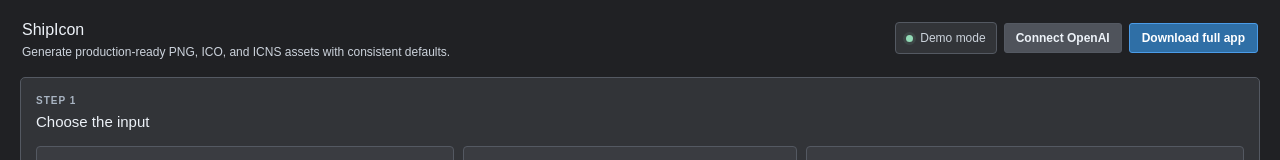
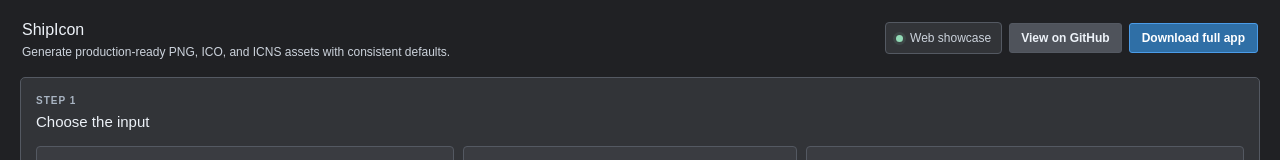
Before and after one commit to hydroLB/shipicon-showcase, a Next.js app: page / in a window 1280 px wide. Shown: the top 160 px of the page. Built offline with nearby package versions, Linux system fonts and the light colour scheme.

Commit message:
Remove OpenAI connection and add GitHub link

```diff
--- a/app/connect/page.tsx
+++ /dev/null
@@ -1,25 +0,0 @@
-import Link from 'next/link';
-
-export default function ConnectPage() {
-  return (
-    <main className="connect-shell">
-      <section className="connect-card" aria-labelledby="connect-title">
-        <span className="eyebrow">OpenAI connection</span>
-        <h1 id="connect-title">Connect in the full app</h1>
-        <p>
-          The web showcase stays in demo mode. Download ShipIcon to connect OpenAI and use your own projects.
-        </p>
-        <div className="connect-actions">
-          <Link className="secondary-link" href="/">← Back</Link>
-          <a
-            className="download-button"
-            href="https://github.com/hydroLB/shipcon_icon/releases/latest"
-            rel="noreferrer"
-          >
-            Download full app
-          </a>
-        </div>
-      </section>
-    </main>
-  );
-}
--- a/app/globals.css
+++ b/app/globals.css
@@ -58,14 +58,8 @@
 .web-badge span { width: 7px; height: 7px; border-radius: 50%; background: var(--success); box-shadow: 0 0 0 3px rgb(146 218 182 / 10%); }
 .download-button { min-height: 30px; display: inline-flex; align-items: center; justify-content: center; border: 1px solid #4b9ce8; border-radius: 3px; background: #2f6fa6; color: #fff; padding: 5px 12px; font-weight: 700; text-decoration: none; }
 .download-button:hover { background: var(--primary); }
-.connect-button, .secondary-link { min-height: 30px; display: inline-flex; align-items: center; justify-content: center; border: 1px solid var(--border-subtle); border-radius: 3px; background: var(--button); color: var(--text-primary); padding: 5px 11px; font-weight: 700; text-decoration: none; }
-.connect-button:hover, .secondary-link:hover { background: var(--button-hover); border-color: var(--border-strong); }
-
-.connect-shell { min-height: 100vh; display: grid; place-items: center; padding: 22px; }
-.connect-card { width: min(480px, 100%); border: 1px solid var(--border-subtle); border-radius: 5px; background: var(--surface-section); box-shadow: 0 22px 65px rgb(0 0 0 / 30%); padding: 26px; }
-.connect-card h1 { margin: 7px 0 10px; font-size: 23px; }
-.connect-card p { margin: 0; color: var(--text-secondary); font-size: 13px; line-height: 1.55; }
-.connect-actions { display: flex; justify-content: flex-end; gap: 7px; margin-top: 24px; }
+.github-button { min-height: 30px; display: inline-flex; align-items: center; justify-content: center; border: 1px solid var(--border-subtle); border-radius: 3px; background: var(--button); color: var(--text-primary); padding: 5px 11px; font-weight: 700; text-decoration: none; }
+.github-button:hover { background: var(--button-hover); border-color: var(--border-strong); }
 
 .card { min-width: 0; margin: 0 0 12px; border: 1px solid var(--border-subtle); background: var(--surface-section); border-radius: 5px; }
 .eyebrow { display: block; color: var(--text-hint); font-size: 10px; font-style: normal; font-weight: 700; letter-spacing: .1em; text-transform: uppercase; }
@@ -180,7 +174,7 @@
   .app-header { align-items: stretch; flex-direction: column; }
   .header-actions { align-items: stretch; flex-direction: column; }
   .web-badge { width: max-content; }
-  .header-actions .download-button, .header-actions .connect-button { width: 100%; }
+  .header-actions .download-button, .header-actions .github-button { width: 100%; }
   .setup-grid, .technical-grid { grid-template-columns: 1fr; }
   .source-summary { grid-column: auto; }
   .technical-grid div { grid-template-columns: 1fr; gap: 3px; }
@@ -192,7 +186,6 @@
   .complete-actions { align-items: stretch; flex-direction: column-reverse; }
   .sample-card { grid-template-columns: 58px 1fr; }
   .sample-card img { width: 58px; height: 58px; }
-  .connect-actions { align-items: stretch; flex-direction: column-reverse; }
   .large-icon-preview { min-height: 330px; }
   .large-icon-preview img { border-radius: 20vw; }
 }
--- a/app/layout.tsx
+++ b/app/layout.tsx
@@ -3,17 +3,17 @@
 
 export const metadata: Metadata = {
   title: 'ShipIcon Web Showcase',
-  description: 'Explore ShipIcon in demo mode and preview its icon-generation workflow.',
+  description: 'Explore ShipIcon and preview its icon-generation workflow.',
   icons: { icon: '/shipicon-demo-source.png' },
   openGraph: {
     title: 'ShipIcon Web Showcase',
-    description: 'Explore ShipIcon in demo mode and preview its icon-generation workflow.',
+    description: 'Explore ShipIcon and preview its icon-generation workflow.',
     images: ['/og.jpg'],
   },
   twitter: {
     card: 'summary_large_image',
     title: 'ShipIcon Web Showcase',
-    description: 'Explore ShipIcon in demo mode and preview its icon-generation workflow.',
+    description: 'Explore ShipIcon and preview its icon-generation workflow.',
     images: ['/og.jpg'],
   },
 };
--- a/app/page.tsx
+++ b/app/page.tsx
@@ -2,7 +2,6 @@
 
 import { useEffect, useRef, useState } from 'react';
 import Image from 'next/image';
-import Link from 'next/link';
 
 type BuildState = 'ready' | 'building' | 'complete';
 
@@ -106,10 +105,17 @@
           <p>Generate production-ready PNG, ICO, and ICNS assets with consistent defaults.</p>
         </div>
         <div className="header-actions">
-          <div className="web-badge" title="Using sample data">
-            <span aria-hidden="true" /> Demo mode
+          <div className="web-badge" title="Interactive product showcase">
+            <span aria-hidden="true" /> Web showcase
           </div>
-          <Link className="connect-button" href="/connect">Connect OpenAI</Link>
+          <a
+            className="github-button"
+            href="https://github.com/hydroLB/shipcon_icon"
+            target="_blank"
+            rel="noreferrer"
+          >
+            View on GitHub
+          </a>
           <a
             className="download-button"
             href="https://github.com/hydroLB/shipcon_icon/releases/latest"
@@ -156,10 +162,10 @@
         <details className="technical-details">
           <summary>Technical setup</summary>
           <div className="technical-grid">
-            <div><span>Project folder</span><code>demo://shipicon-showcase</code></div>
+            <div><span>Project folder</span><code>showcase://shipicon</code></div>
             <div><span>Workspace</span><code>browser-workspace/shipicon-build</code></div>
             <div><span>Source mode</span><code>Existing image · 1 candidate · best</code></div>
-            <div><span>Build mode</span><code>Demo</code></div>
+            <div><span>Build mode</span><code>Browser showcase</code></div>
           </div>
         </details>
 
@@ -304,7 +310,7 @@
           >
             <div className="dialog-header">
               <div>
-                <span className="eyebrow">Demo mode</span>
+                <span className="eyebrow">Sample project</span>
                 <h2 id="sample-title">Showcase project</h2>
               </div>
               <button type="button" className="close-button" onClick={() => setShowSamples(false)} aria-label="Close">×</button>
```
Also changed, not shown: 1 other file (tests, documents, lock files or other folders).
